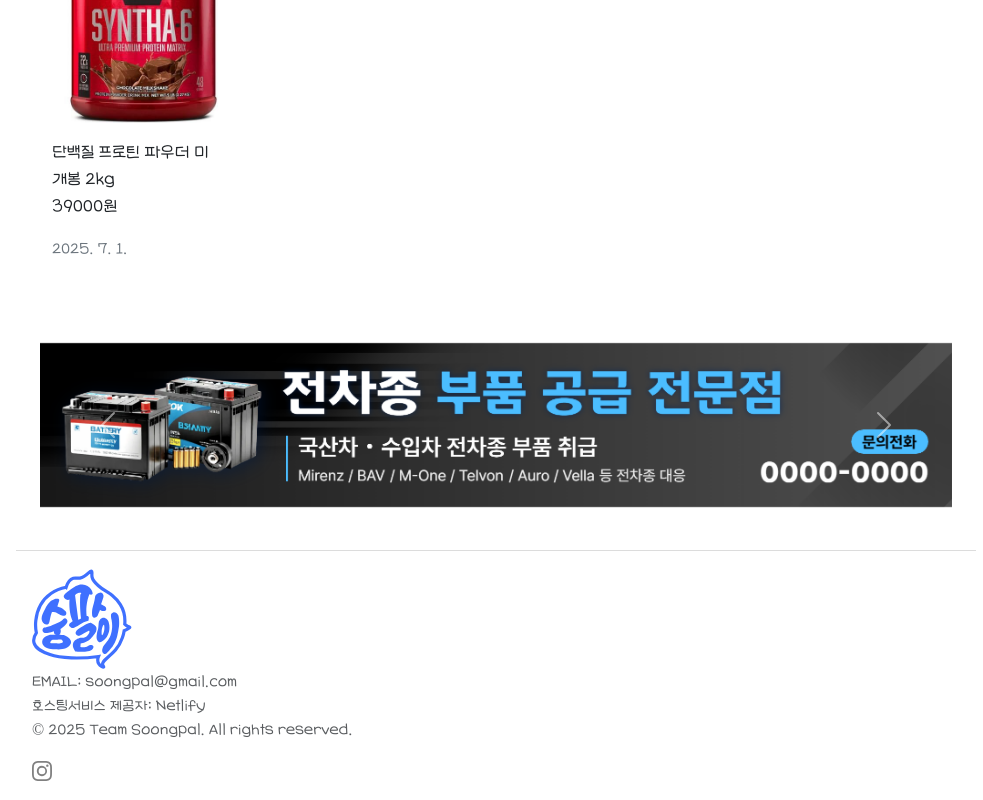
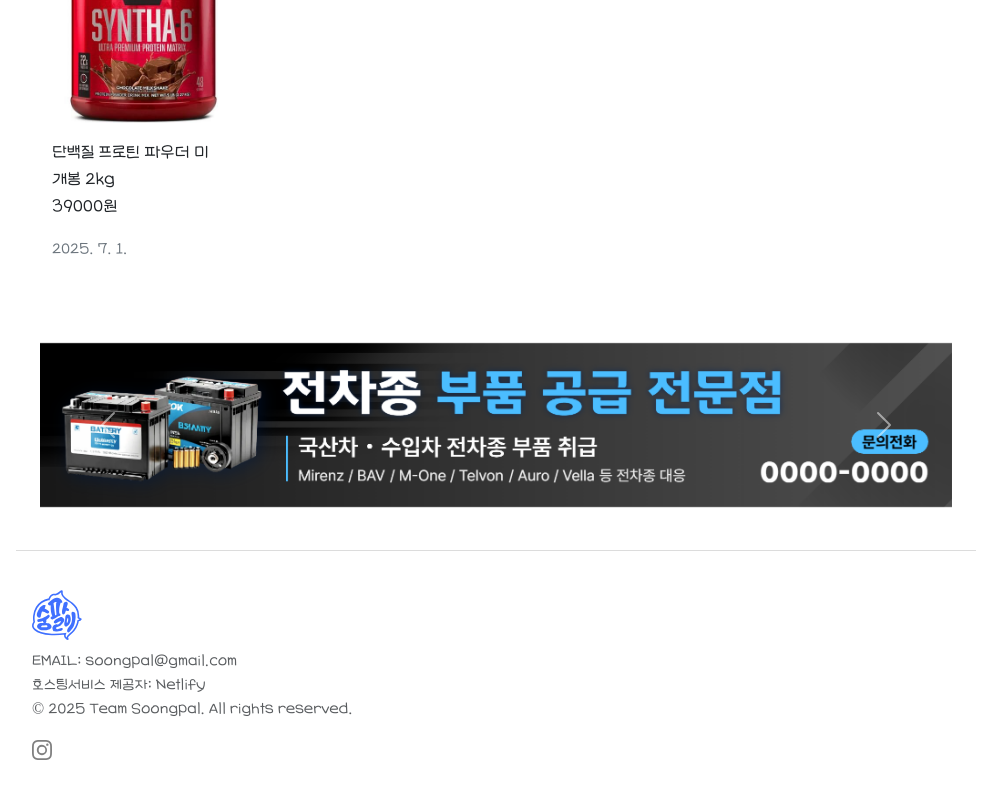
Before and after one commit to soongpal/frontend, a React (Vite) app: page / in a window 1280 px wide. Shown: the part 1158-1958 px from the top of the page, without its empty margins (144-1127 px from the left). Built offline with nearby package versions, Linux system fonts and the light colour scheme.

Commit message:
feat: 로고 크기 절반으로 수정

```diff
--- a/src/components/layout/footer/Footer.tsx
+++ b/src/components/layout/footer/Footer.tsx
@@ -6,7 +6,7 @@ const Footer: React.FC = () =>{
     return(
       <footer>
         <div className="ms-3">
-            <img src="/logo/Soongpal.svg" alt="logo" width={100} />
+            <img src="/logo/Soongpal.svg" alt="logo" width={50} className="mb-2"/>
             <p className=" text-muted">
                 EMAIL: soongpal@gmail.com<br />
                 호스팅서비스 제공자: Netlify<br />
--- a/src/components/layout/header/Header.tsx
+++ b/src/components/layout/header/Header.tsx
@@ -11,7 +11,7 @@ const Header : React.FC = () =>{
                     <Row className="d-flex justify-content-between align-items-center">
                         <Col>
                             <a href="/">
-                                <img src="/logo/Soongpal.svg" alt="logo" width={100} />
+                                <img src="/logo/Soongpal.svg" alt="logo" width={50} />
                             </a>
                         </Col>
 
```
